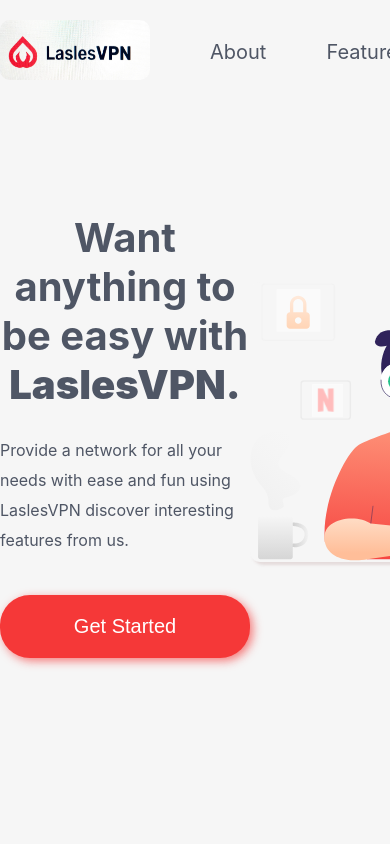
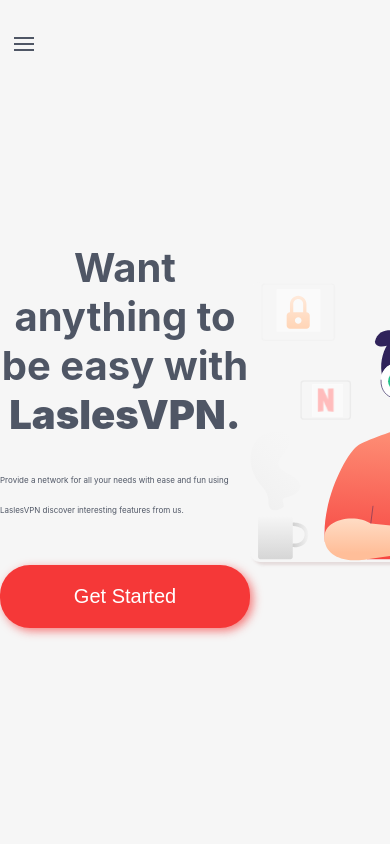
Before and after one commit to Jolanta27/LandingPage-LaslesVPN, a React (Create React App) app: page / in a window 390 px wide. Shown: the top 844 px of the page. Built offline with nearby package versions, Linux system fonts and the light colour scheme.

Commit message:
added hamburgerbutton to mobile version of website

```diff
--- a/package.json
+++ b/package.json
@@ -11,6 +11,7 @@
     "@testing-library/jest-dom": "^5.17.0",
     "@testing-library/react": "^13.4.0",
     "@testing-library/user-event": "^13.5.0",
+    "hamburger-react": "^2.5.0",
     "react": "^18.2.0",
     "react-dom": "^18.2.0",
     "react-icons": "^5.0.0",
--- a/src/App.css
+++ b/src/App.css
@@ -10,3 +10,14 @@
   width: 150px;
   height: 60px;
 }
+@media screen and (max-width: 768px) {
+  body p {
+    font-size: 8px;
+  }
+  body h3 {
+    font-size: 14px;
+  }
+  body h4 {
+    font-size: 12px;
+  }
+}
--- a/src/components/Header.jsx
+++ b/src/components/Header.jsx
@@ -1,5 +1,7 @@
 import React from "react";
 import "./styles/Header.css";
+import Hamburger from 'hamburger-react'
+import { useState }  from "react";
 
 const NavItem = ({ link, text}) => {
     return (
@@ -10,18 +12,27 @@
 };
 
  const NavbarButton = ({ text, position}) => {
-
   return (
     <button className={`navbar-button button-${position}`}>{text}</button>
   )
  }
 
+ const HamburgerButton = ({isOpen, toggle}) => {
+    return (
+        <Hamburger toggled={isOpen} size= {20} toggle={toggle}/>
+    )
+ };
+
 const Header = () => {
-
+    const [isOpen, setOpen] = useState(false);
     return (
+        <>
         <nav>
-         <img src="logo.JPG" id="logo" alt="logo" />
-            <ul className="navbar-list">
+             <HamburgerButton isOpen={isOpen} toggle={() => setOpen(!isOpen)}/>
+             {isOpen && (
+                <>
+            <img src="logo.JPG" id="logo" alt="logo" />
+            <ul className="navbar-list" onClick={() => setOpen((prev) => !prev)}>
             <NavItem link="/" text="About" />
             <NavItem link="/" text="Features" />
             <NavItem link="/" text="Pricing" />
@@ -32,7 +43,10 @@
             <NavbarButton text="Sign In" position="left"/>
             <NavbarButton text="Sign Up" position="right"/>
             </div>
+            </>
+             )}
         </nav>
+        </>
     )
 }
 export default Header;
--- a/src/components/styles/Header.css
+++ b/src/components/styles/Header.css
@@ -1,3 +1,10 @@
+@media screen and (max-width: 768px){
+    nav, .navbar-list, .navbar-buttons {
+    flex-direction: column;
+    align-items: flex-start;
+}
+}
+@media screen and (max-width: 1024px) {
 nav {
     justify-content: space-around;
     position: fixed;
@@ -56,3 +63,4 @@
     color: #F53855;
     border-color: #F53855;
 }
+}
```
Also changed, not shown: 1 other file (tests, documents, lock files or other folders).
